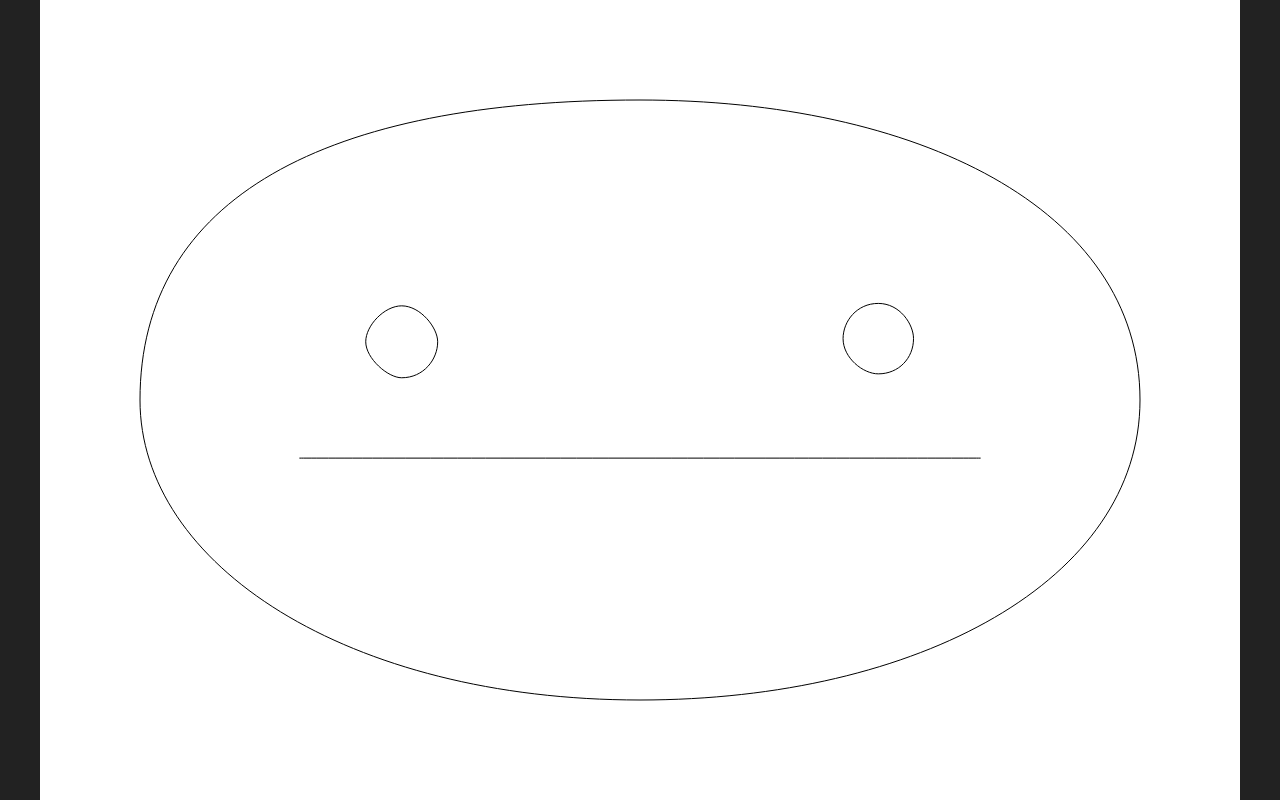
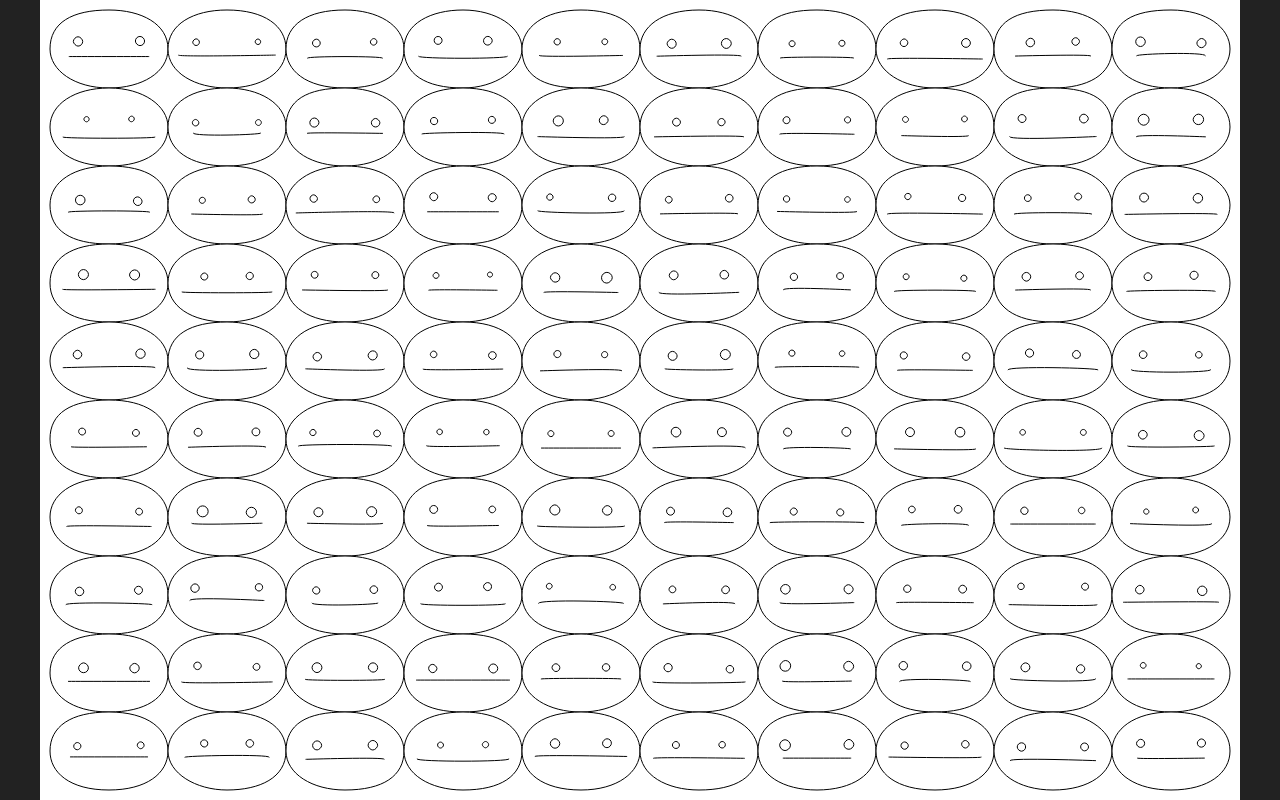
Before and after one commit to frankalbenesius/generative-postcards, a React (Create React App) app: page / in a window 1280 px wide. Built offline with nearby package versions, Linux system fonts and the light colour scheme.

Commit message:
lots o Noggins on the main app

```diff
--- a/src/App.js
+++ b/src/App.js
@@ -1,4 +1,5 @@
 import React, { Component } from "react";
+import range from "lodash/range";
 import PostcardFrame from "./components/PostcardFrame";
 import Noggin from "./components/Noggin";
 
@@ -11,7 +12,16 @@ class App extends Component {
     return (
       <main onClick={this.handleClick}>
         <PostcardFrame>
-          <Noggin cx={300} cy={200} width={500} height={300} />
+          {range(10).map(x =>
+            range(10).map(y => (
+              <Noggin
+                cx={5 + x * 59 + 29.5}
+                cy={5 + y * 39 + 19.5}
+                width={59}
+                height={39}
+              />
+            ))
+          )}
         </PostcardFrame>
       </main>
     );
```
